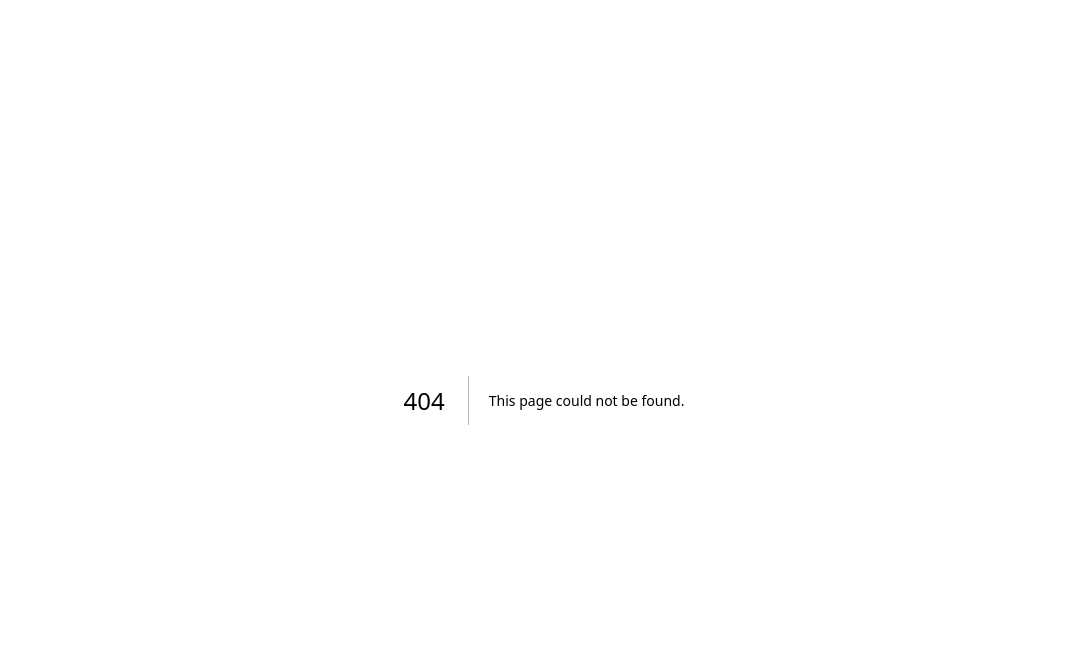
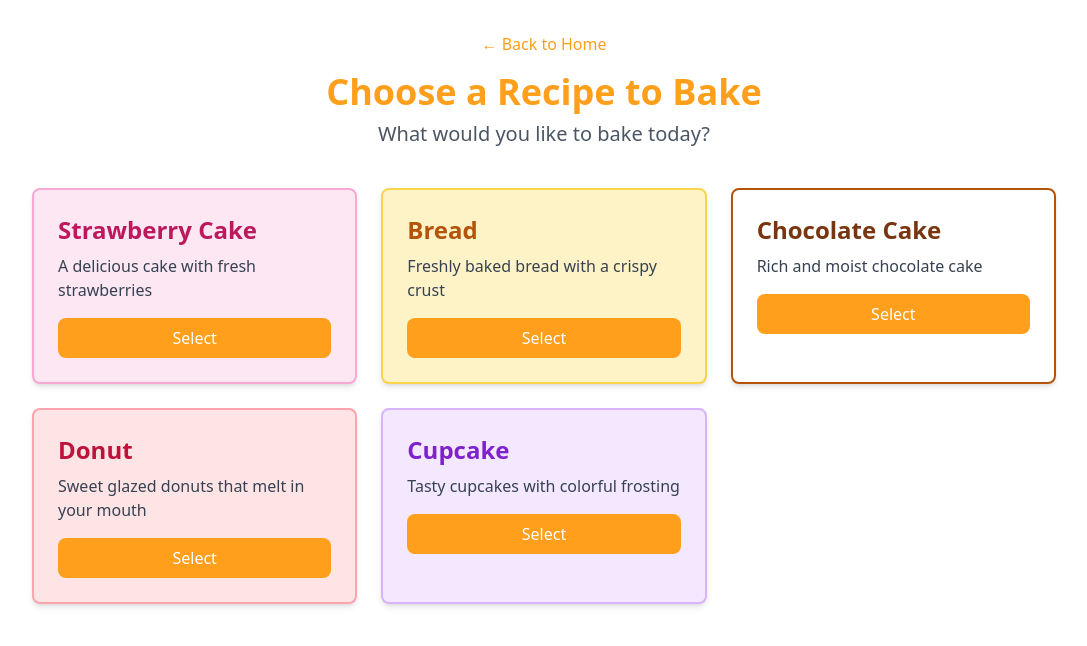
Before and after one commit to kllrasc/bakery-game, a Next.js app: page /recipes in a window 1280 px wide. Before the commit this address had no page. Shown: the top 646 px of the page, without its empty margins (96-1183 px from the left). Built offline with nearby package versions, Linux system fonts and the light colour scheme.

Commit message:
Add recipe selection page and link Start Baking button

```diff
--- a/pages/index.tsx
+++ b/pages/index.tsx
@@ -1,5 +1,6 @@
 import React from 'react';
 import Head from 'next/head';
+import Link from 'next/link';
 
 export default function Home() {
   return (
@@ -18,9 +19,11 @@ export default function Home() {
           Bake delicious treats and grow your bakery business
         </p>
         <div className="mt-8">
-          <button className="btn btn-primary text-lg px-8 py-3">
-            Start Baking
-          </button>
+          <Link href="/recipes">
+            <button className="btn btn-primary text-lg px-8 py-3">
+              Start Baking
+            </button>
+          </Link>
         </div>
       </main>
     </div>
--- /dev/null
+++ b/pages/recipes.tsx
@@ -0,0 +1,82 @@
+import React from 'react';
+import Head from 'next/head';
+import Link from 'next/link';
+
+// Define recipe data
+const recipes = [
+  {
+    id: 'strawberry-cake',
+    name: 'Strawberry Cake',
+    description: 'A delicious cake with fresh strawberries',
+    color: 'bg-pink-100',
+    textColor: 'text-pink-700',
+    borderColor: 'border-pink-300',
+  },
+  {
+    id: 'bread',
+    name: 'Bread',
+    description: 'Freshly baked bread with a crispy crust',
+    color: 'bg-amber-100',
+    textColor: 'text-amber-700',
+    borderColor: 'border-amber-300',
+  },
+  {
+    id: 'chocolate-cake',
+    name: 'Chocolate Cake',
+    description: 'Rich and moist chocolate cake',
+    color: 'bg-brown-100',
+    textColor: 'text-amber-900',
+    borderColor: 'border-amber-700',
+  },
+  {
+    id: 'donut',
+    name: 'Donut',
+    description: 'Sweet glazed donuts that melt in your mouth',
+    color: 'bg-rose-100',
+    textColor: 'text-rose-700',
+    borderColor: 'border-rose-300',
+  },
+  {
+    id: 'cupcake',
+    name: 'Cupcake',
+    description: 'Tasty cupcakes with colorful frosting',
+    color: 'bg-purple-100',
+    textColor: 'text-purple-700',
+    borderColor: 'border-purple-300',
+  },
+];
+
+export default function Recipes() {
+  return (
+    <div className="min-h-screen bg-background p-8">
+      <Head>
+        <title>Select Recipe - Bakery Game</title>
+        <meta name="description" content="Select a recipe to bake" />
+        <link rel="icon" href="/favicon.ico" />
+      </Head>
+
+      <div className="max-w-5xl mx-auto">
+        <header className="mb-10 text-center">
+          <Link href="/" className="text-primary hover:text-primary/80">
+            ← Back to Home
+          </Link>
+          <h1 className="text-4xl font-bold text-primary mt-4">Choose a Recipe to Bake</h1>
+          <p className="text-xl text-gray-600 mt-2">What would you like to bake today?</p>
+        </header>
+
+        <div className="grid grid-cols-1 md:grid-cols-2 lg:grid-cols-3 gap-6">
+          {recipes.map((recipe) => (
+            <div
+              key={recipe.id}
+              className={`rounded-lg shadow-md p-6 border-2 ${recipe.borderColor} ${recipe.color} transition-transform hover:scale-105 cursor-pointer`}
+            >
+              <h2 className={`text-2xl font-bold mb-2 ${recipe.textColor}`}>{recipe.name}</h2>
+              <p className="text-gray-700 mb-4">{recipe.description}</p>
+              <button className="btn btn-primary w-full">Select</button>
+            </div>
+          ))}
+        </div>
+      </div>
+    </div>
+  );
+}
```
